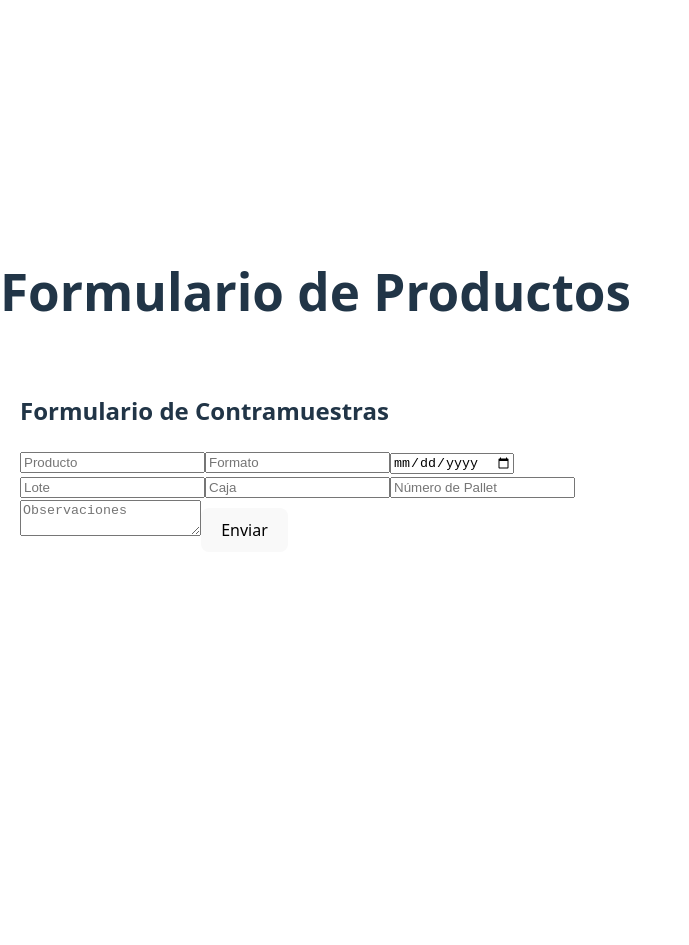
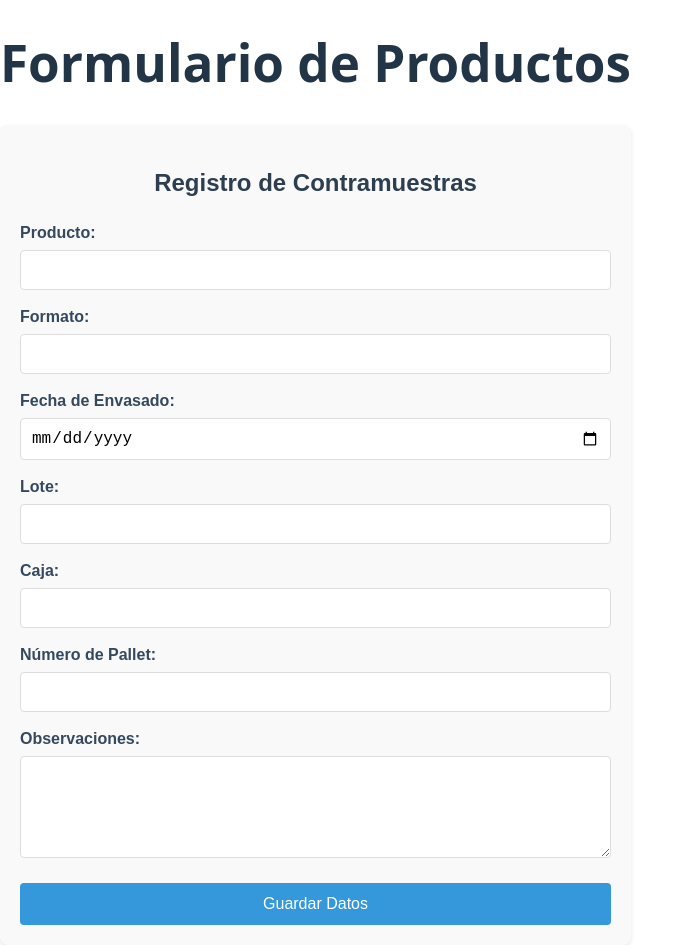
Before and after one commit to leoptr22/contra-muestras, a React (Vite) app: page / in a window 1280 px wide. Shown: the whole page, without its empty margins (0-689 px from the left). Before the commit the page ends 800 px from the top, so only its background shows below. Built offline with nearby package versions, Linux system fonts and the light colour scheme.

Commit message:
Agrega logs de respuesta y mejora manejo de errores

```diff
--- a/src/Contra_muestras.jsx
+++ b/src/Contra_muestras.jsx
@@ -1,6 +1,7 @@
 import React, { useState } from 'react';
 
-const Contra_muestras = () => {
+const ContraMuestras = () => {
+  // Estado para el formulario
   const [formData, setFormData] = useState({
     producto: '',
     formato: '',
@@ -11,29 +12,68 @@ const Contra_muestras = () => {
     observaciones: ''
   });
 
+  // Estados para la UI
+  const [loading, setLoading] = useState(false);
+  const [success, setSuccess] = useState(false);
+  const [error, setError] = useState(null);
+
+  // URL de tu Google Apps Script (REEMPLAZA CON TU ID REAL)
+  const SCRIPT_URL = "https://script.google.com/macros/s/AKfycbyMKuWD6U1RWMR3T56iGNkyyrnuJYP9JOa3ErN8uD88IbE3-fXf-EVGlViQLZM2xi2a/exec";
+
   const handleChange = (e) => {
-    setFormData({ ...formData, [e.target.name]: e.target.value });
+    const { name, value } = e.target;
+    setFormData(prev => ({
+      ...prev,
+      [name]: value
+    }));
   };
 
-  const enviarDatos = async () => {
+  const handleSubmit = async (e) => {
+    e.preventDefault();
+    setLoading(true);
+    setError(null);
+    setSuccess(false);
+
     try {
-      const response = await fetch("https://script.google.com/macros/s/AKfycbyMKuWD6U1RWMR3T56iGNkyyrnuJYP9JOa3ErN8uD88IbE3-fXf-EVGlViQLZM2xi2a/exec", {
-        method: "POST",
-        body: JSON.stringify(formData),
+      // Agregar timestamp para evitar caché
+      const url = new URL(SCRIPT_URL);
+      url.searchParams.append('timestamp', Date.now());
+
+      const response = await fetch(url, {
+        method: 'POST',
         headers: {
-          "Content-Type": "application/json"
-        }
+          'Content-Type': 'application/json',
+        },
+        body: JSON.stringify(formData)
       });
 
-      if (!response.ok) {
-        throw new Error(`HTTP error! status: ${response.status}`);
+      // Manejar redirección de Google Apps Script
+      if (response.redirected) {
+        const finalResponse = await fetch(response.url);
+        const result = await finalResponse.json();
+        handleResponse(result);
+      } else {
+        const result = await response.json();
+        handleResponse(result);
       }
+    } catch (err) {
+      console.error('Error al enviar:', err);
+      setError('Error de conexión. Por favor intenta nuevamente.');
+    } finally {
+      setLoading(false);
+    }
+  };
 
-      const resultado = await response.json();
-      console.log("Respuesta del servidor:", resultado);
+  const handleResponse = (result) => {
+    if (result.status === "success") {
+      setSuccess(true);
+      resetForm();
+    } else {
+      setError(result.message || "Error al guardar los datos");
+    }
+  };
 
-      if (resultado.status === "success") {
-        alert("✅ Datos guardados correctamente.");
+  const resetForm = () => {
     setFormData({
       producto: '',
       formato: '',
@@ -43,30 +83,188 @@ const Contra_muestras = () => {
       numeroPallet: '',
       observaciones: ''
     });
-      } else {
-        alert("❌ Error al guardar: " + resultado.message);
-      }
-    } catch (error) {
-      console.error("Hubo un error:", error);
-      alert("❌ Error de red o CORS. Ver consola. Detalles: " + error.message);
-    }
   };
 
   return (
-    <div style={{ padding: '20px', maxWidth: '600px', margin: 'auto' }}>
-      <h2>Formulario de Contramuestras</h2>
-      <form onSubmit={(e) => { e.preventDefault(); enviarDatos(); }}>
-        <input type="text" name="producto" placeholder="Producto" value={formData.producto} onChange={handleChange} required />
-        <input type="text" name="formato" placeholder="Formato" value={formData.formato} onChange={handleChange} required />
-        <input type="date" name="fechaEnvasado" value={formData.fechaEnvasado} onChange={handleChange} required />
-        <input type="text" name="lote" placeholder="Lote" value={formData.lote} onChange={handleChange} required />
-        <input type="text" name="caja" placeholder="Caja" value={formData.caja} onChange={handleChange} required />
-        <input type="text" name="numeroPallet" placeholder="Número de Pallet" value={formData.numeroPallet} onChange={handleChange} required />
-        <textarea name="observaciones" placeholder="Observaciones" value={formData.observaciones} onChange={handleChange}></textarea>
-        <button type="submit" style={{ marginTop: '10px' }}>Enviar</button>
+    <div style={styles.container}>
+      <h2 style={styles.title}>Registro de Contramuestras</h2>
+
+      {success && (
+        <div style={styles.alert.success}>
+          ✓ Datos guardados correctamente en la hoja de cálculo
+        </div>
+      )}
+
+      {error && (
+        <div style={styles.alert.error}>
+          ✗ {error}
+        </div>
+      )}
+
+      <form onSubmit={handleSubmit} style={styles.form}>
+        <div style={styles.formGroup}>
+          <label style={styles.label}>Producto:</label>
+          <input
+            type="text"
+            name="producto"
+            value={formData.producto}
+            onChange={handleChange}
+            required
+            style={styles.input}
+          />
+        </div>
+
+        <div style={styles.formGroup}>
+          <label style={styles.label}>Formato:</label>
+          <input
+            type="text"
+            name="formato"
+            value={formData.formato}
+            onChange={handleChange}
+            required
+            style={styles.input}
+          />
+        </div>
+
+        <div style={styles.formGroup}>
+          <label style={styles.label}>Fecha de Envasado:</label>
+          <input
+            type="date"
+            name="fechaEnvasado"
+            value={formData.fechaEnvasado}
+            onChange={handleChange}
+            required
+            style={styles.input}
+          />
+        </div>
+
+        <div style={styles.formGroup}>
+          <label style={styles.label}>Lote:</label>
+          <input
+            type="text"
+            name="lote"
+            value={formData.lote}
+            onChange={handleChange}
+            required
+            style={styles.input}
+          />
+        </div>
+
+        <div style={styles.formGroup}>
+          <label style={styles.label}>Caja:</label>
+          <input
+            type="text"
+            name="caja"
+            value={formData.caja}
+            onChange={handleChange}
+            required
+            style={styles.input}
+          />
+        </div>
+
+        <div style={styles.formGroup}>
+          <label style={styles.label}>Número de Pallet:</label>
+          <input
+            type="text"
+            name="numeroPallet"
+            value={formData.numeroPallet}
+            onChange={handleChange}
+            required
+            style={styles.input}
+          />
+        </div>
+
+        <div style={styles.formGroup}>
+          <label style={styles.label}>Observaciones:</label>
+          <textarea
+            name="observaciones"
+            value={formData.observaciones}
+            onChange={handleChange}
+            style={{...styles.input, minHeight: '80px'}}
+          />
+        </div>
+
+        <button
+          type="submit"
+          style={styles.button}
+          disabled={loading}
+        >
+          {loading ? 'Enviando...' : 'Guardar Datos'}
+        </button>
       </form>
     </div>
   );
 };
 
-export default Contra_muestras;
+// Estilos mejorados
+const styles = {
+  container: {
+    maxWidth: '600px',
+    margin: '0 auto',
+    padding: '20px',
+    fontFamily: 'Arial, sans-serif',
+    backgroundColor: '#f9f9f9',
+    borderRadius: '8px',
+    boxShadow: '0 2px 4px rgba(0,0,0,0.1)'
+  },
+  title: {
+    textAlign: 'center',
+    color: '#2c3e50',
+    marginBottom: '20px'
+  },
+  form: {
+    display: 'flex',
+    flexDirection: 'column',
+    gap: '15px'
+  },
+  formGroup: {
+    display: 'flex',
+    flexDirection: 'column',
+    gap: '5px'
+  },
+  label: {
+    fontWeight: 'bold',
+    color: '#34495e'
+  },
+  input: {
+    padding: '10px',
+    borderRadius: '4px',
+    border: '1px solid #ddd',
+    fontSize: '16px',
+    backgroundColor: '#fff'
+  },
+  button: {
+    padding: '12px',
+    backgroundColor: '#3498db',
+    color: 'white',
+    border: 'none',
+    borderRadius: '4px',
+    cursor: 'pointer',
+    fontSize: '16px',
+    marginTop: '10px',
+    transition: 'background-color 0.3s',
+    ':hover': {
+      backgroundColor: '#2980b9'
+    }
+  },
+  alert: {
+    success: {
+      padding: '10px',
+      backgroundColor: '#d4edda',
+      color: '#155724',
+      borderRadius: '4px',
+      marginBottom: '15px',
+      textAlign: 'center'
+    },
+    error: {
+      padding: '10px',
+      backgroundColor: '#f8d7da',
+      color: '#721c24',
+      borderRadius: '4px',
+      marginBottom: '15px',
+      textAlign: 'center'
+    }
+  }
+};
+
+export default ContraMuestras;
```
Lines whose indentation alone changed are shown as unchanged.
